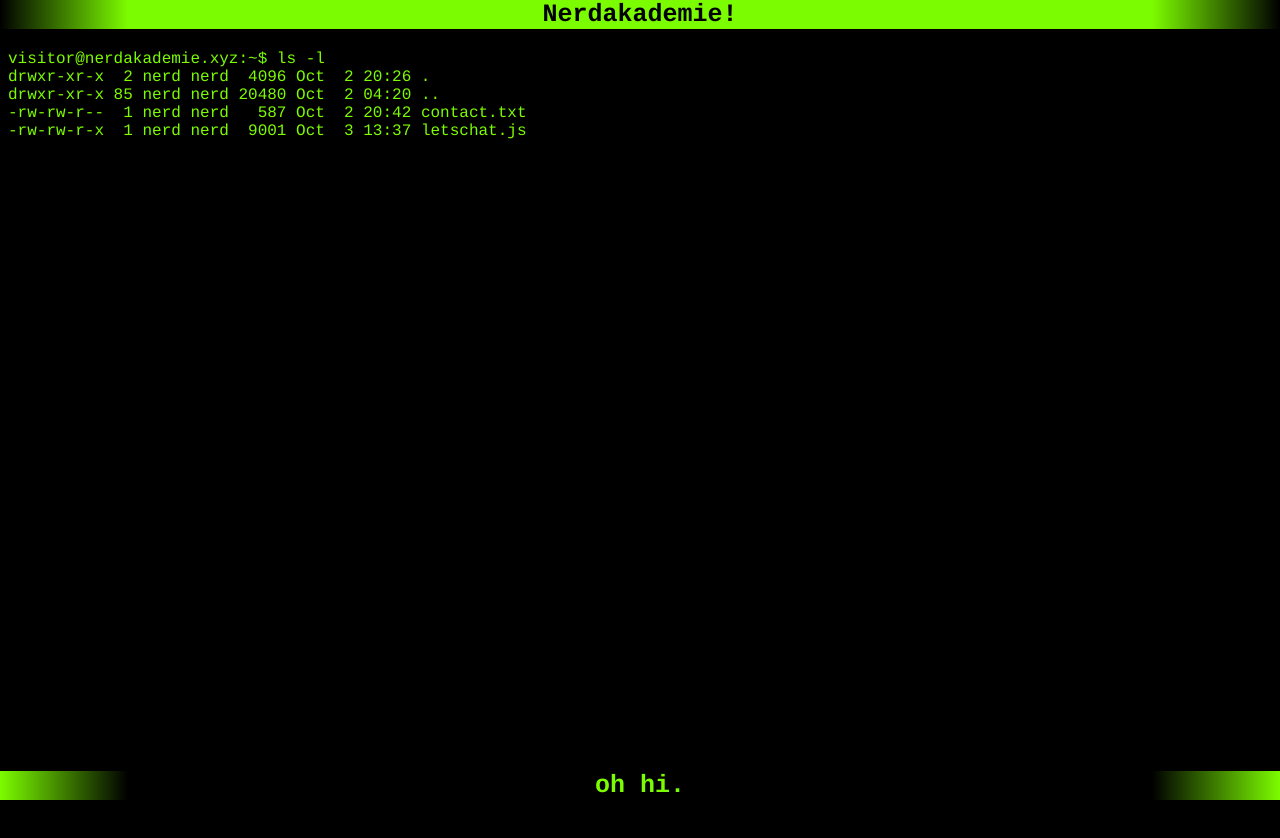
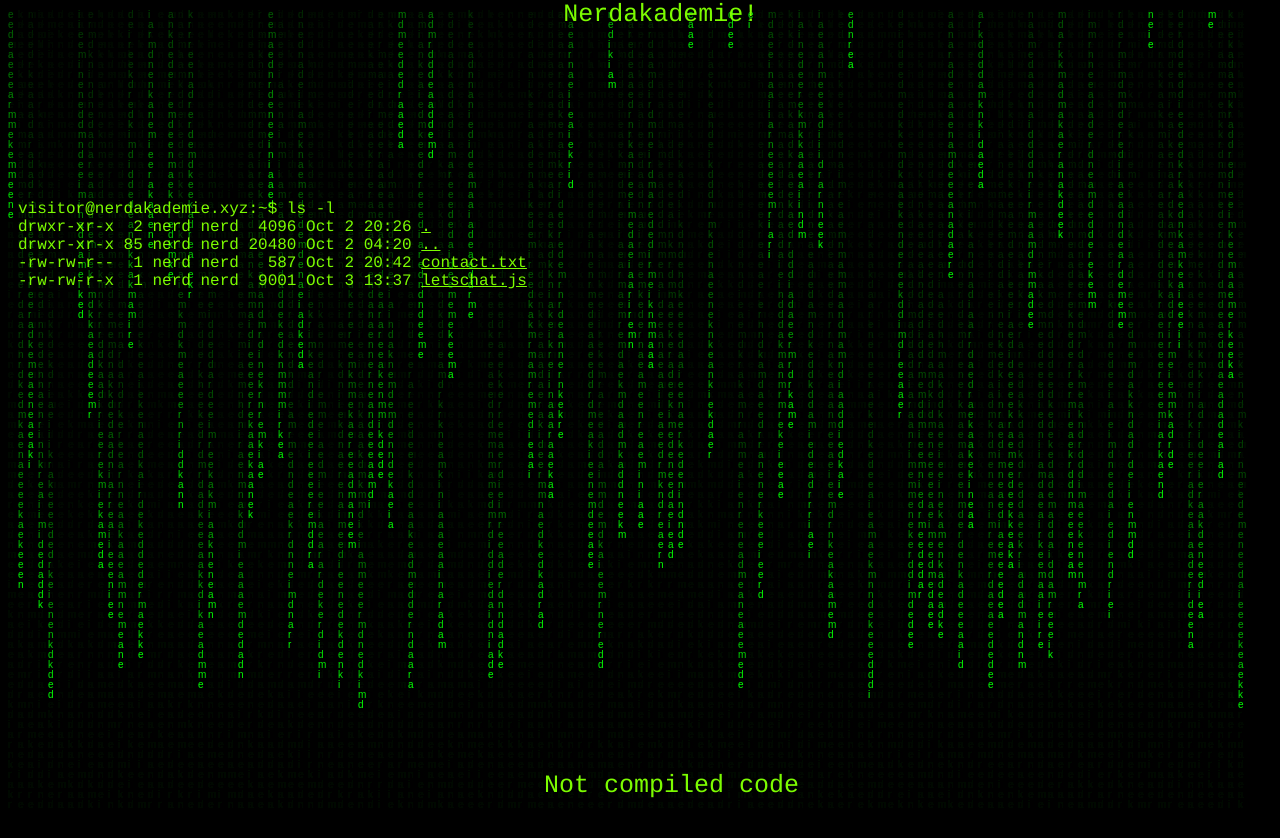
Before and after one commit to nerdakademie/nerdakademie.github.io, a plain HTML site: page index.html in a window 1280 px wide. Before the commit the page ends 800 px from the top, so only its background shows below. Drawn offline with Linux system fonts and the light colour scheme.

Commit message:
reworked and matrix update

```diff
--- a/index.html
+++ b/index.html
@@ -4,27 +4,34 @@
 <head>
     <title>nerdakademie.xyz</title>
     <link rel="stylesheet" type="text/css" href="nerd.css">
-<meta http-equiv="Content-Type" content="text/html; charset=utf-8" />
+    <script type="text/javascript" src="main.js"></script>
+    <meta http-equiv="Content-Type" content="text/html; charset=utf-8"/>
 </head>
+
 <body>
+<canvas id="c"></canvas>
+
 <div class="header">
-  <h1>Nerdakademie!</h1>
+    <a>Nerdakademie!</a>
 </div>
+
 <div class="content">
-  <p>
-	visitor@nerdakademie.xyz:~$ ls -l
+    <div class="information">
+        <span>visitor@nerdakademie.xyz:~$ ls -l</span>
         <br/>
-	drwxr-xr-x  2 nerd nerd  4096 Oct  2 20:26 .
+        <span> drwxr-xr-x &nbsp;2 nerd nerd &nbsp;4096 Oct 2 20:26 <a href="#">.</a></span>
         <br/>
-	drwxr-xr-x 85 nerd nerd 20480 Oct  2 04:20 <a href="javascript:history.back()">..</a>
+        <span> drwxr-xr-x 85 nerd nerd 20480 Oct 2 04:20 <a href="javascript:history.back()">..</a></span>
         <br/>
-	-rw-rw-r--  1 nerd nerd   587 Oct  2 20:42 <a href="contact.html">contact.txt</a>
+        <span>-rw-rw-r-- &nbsp;1 nerd nerd &nbsp;&nbsp;587 Oct 2 20:42 <a href="contact.html">contact.txt</a></span>
         <br/>
-	-rw-rw-r-x  1 nerd nerd  9001 Oct  3 13:37 <a href="https://letschat.nerdakademie.xyz/">letschat.js</a>
-  </p>
+            <span>-rw-rw-r-x &nbsp;1 nerd nerd &nbsp;9001 Oct 3 13:37 <a
+                    href="https://letschat.nerdakademie.xyz/">letschat.js</a></span>
     </div>
-<div class="footer">
-  <h1>oh hi.</h1>
 </div>
+
+<div class="footer"><span>Not compiled code</span></div>
+
+
 </body>
 </html>
--- /dev/null
+++ b/main.js
@@ -0,0 +1,52 @@
+function matrix() {
+    var c = document.getElementById("c");
+    var ctx = c.getContext("2d");
+
+//making the canvas full screen
+    c.height = window.innerHeight ;
+    c.width = window.innerWidth - 40;
+
+//chinese characters - taken from the unicode charset
+    var chinese = "nerdakademie";
+//converting the string into an array of single characters
+    chinese = chinese.split("");
+
+    var font_size = 10;
+    var columns = c.width / font_size; //number of columns for the rain
+//an array of drops - one per column
+    var drops = [];
+//x below is the x coordinate
+//1 = y co-ordinate of the drop(same for every drop initially)
+    for (var x = 0; x < columns; x++)
+        drops[x] = 1;
+
+//drawing the characters
+    function draw() {
+        //Black BG for the canvas
+        //translucent BG to show trail
+        ctx.fillStyle = "rgba(0, 0, 0, 0.05)";
+        ctx.fillRect(0, 0, c.width, c.height);
+
+        ctx.fillStyle = "#0F0"; //green text
+        ctx.font = font_size + "px arial";
+        //looping over drops
+        for (var i = 0; i < drops.length; i++) {
+            //a random chinese character to print
+            var text = chinese[Math.floor(Math.random() * chinese.length)];
+            //x = i*font_size, y = value of drops[i]*font_size
+            ctx.fillText(text, i * font_size, drops[i] * font_size);
+
+            //sending the drop back to the top randomly after it has crossed the screen
+            //adding a randomness to the reset to make the drops scattered on the Y axis
+            if (drops[i] * font_size > c.height && Math.random() > 0.975)
+                drops[i] = 0;
+
+            //incrementing Y coordinate
+            drops[i]++;
+        }
+    }
+
+    setInterval(draw, 33);
+}
+
+window.onload = matrix;
--- a/nerd.css
+++ b/nerd.css
@@ -1,12 +1,58 @@
-html {
-height: 100%;
+
+body {
+    font-family: courier, monospace;
+    color: black;
+    background-color: black
 }
-body { font-family:courier,monospace; color:black; background-color:black}
-h1 { font-size:25px; margin-top:0px; margin-bottom:0px; }
-p,a,pre { color:lawngreen;
-text-decoration: none;
-text-underline: none;}
-a:hover { color:red; }
-.header { position:fixed; top:0px; left:0px; background-image: linear-gradient(to left, black 0%, lawngreen 10%, lawngreen 90%, black 100%); text-align: center; width:100% }
-.content { margin-top: 50px}
-.footer { position:fixed; bottom:0px; left:0px; background-image: linear-gradient(to left, lawngreen 0%, black 10%, black 90%, lawngreen 100%); text-align: center; width:100%; color:lawngreen; }
+.hidden{
+    color: transparent;
+}
+
+.information {
+    z-index: 10;
+    color: lawngreen;
+    position: absolute;
+    top: 200px;
+    padding-left: 10px;
+}
+
+.header :hover {
+    color: #ffbf00;
+}
+
+a {
+    color: lawngreen;
+}
+
+.information a:hover {
+    color: #ffbf00;
+}
+
+.header {
+    position: absolute;
+    top: 0;
+    left: 44%;
+    font-size: 25px;
+    color: lawngreen;
+    text-align: center;
+}
+
+.footer{
+    position: absolute;
+    bottom: 0;
+    left: 42.5%;
+    font-size: 25px;
+    color: lawngreen;
+    text-align: center;
+}
+
+.content {
+    margin-top: 50px
+}
+
+canvas {
+    display: block;
+    height: 70%;
+}
+
+html { overflow-y: hidden; }
```
Lines whose indentation alone changed are shown as unchanged.
